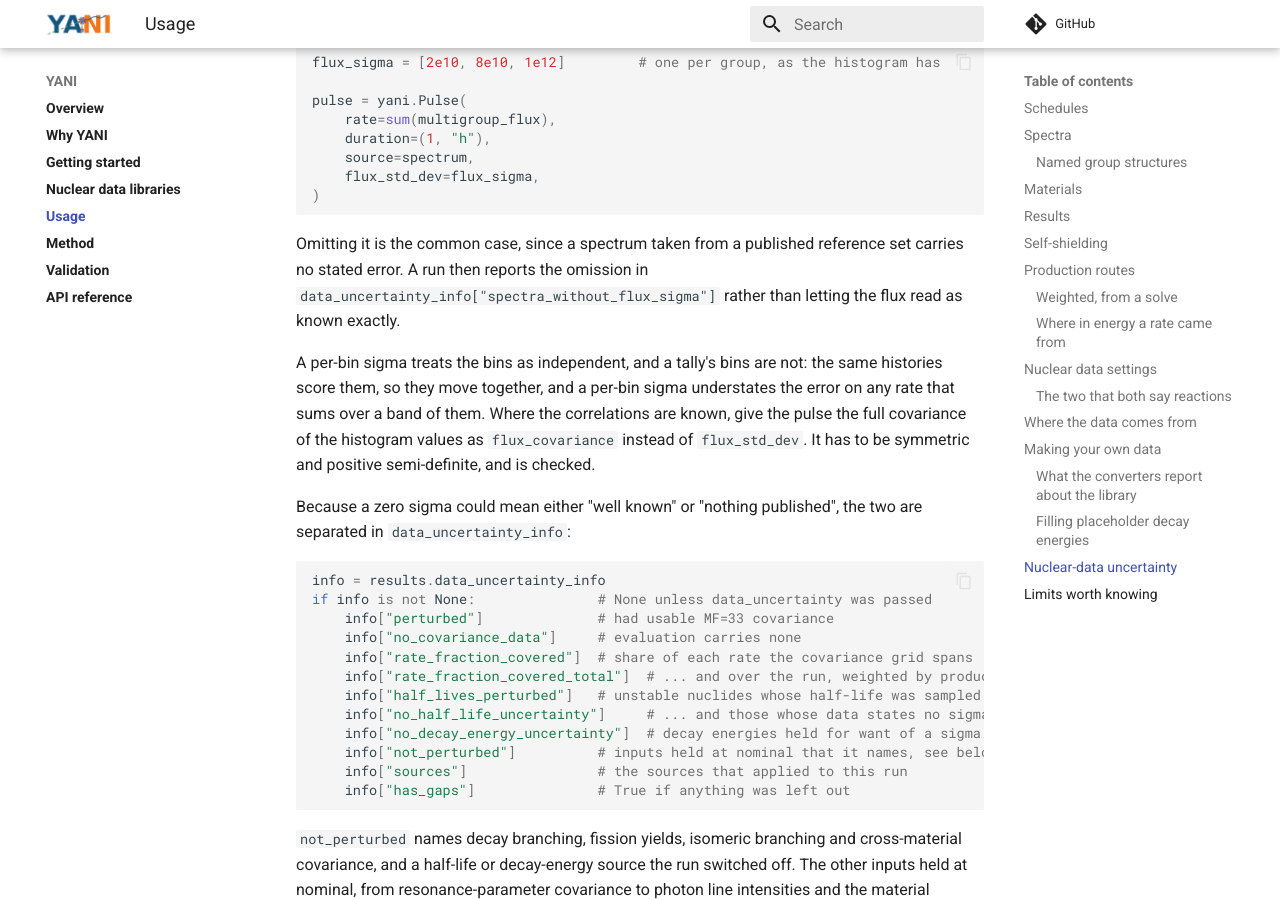
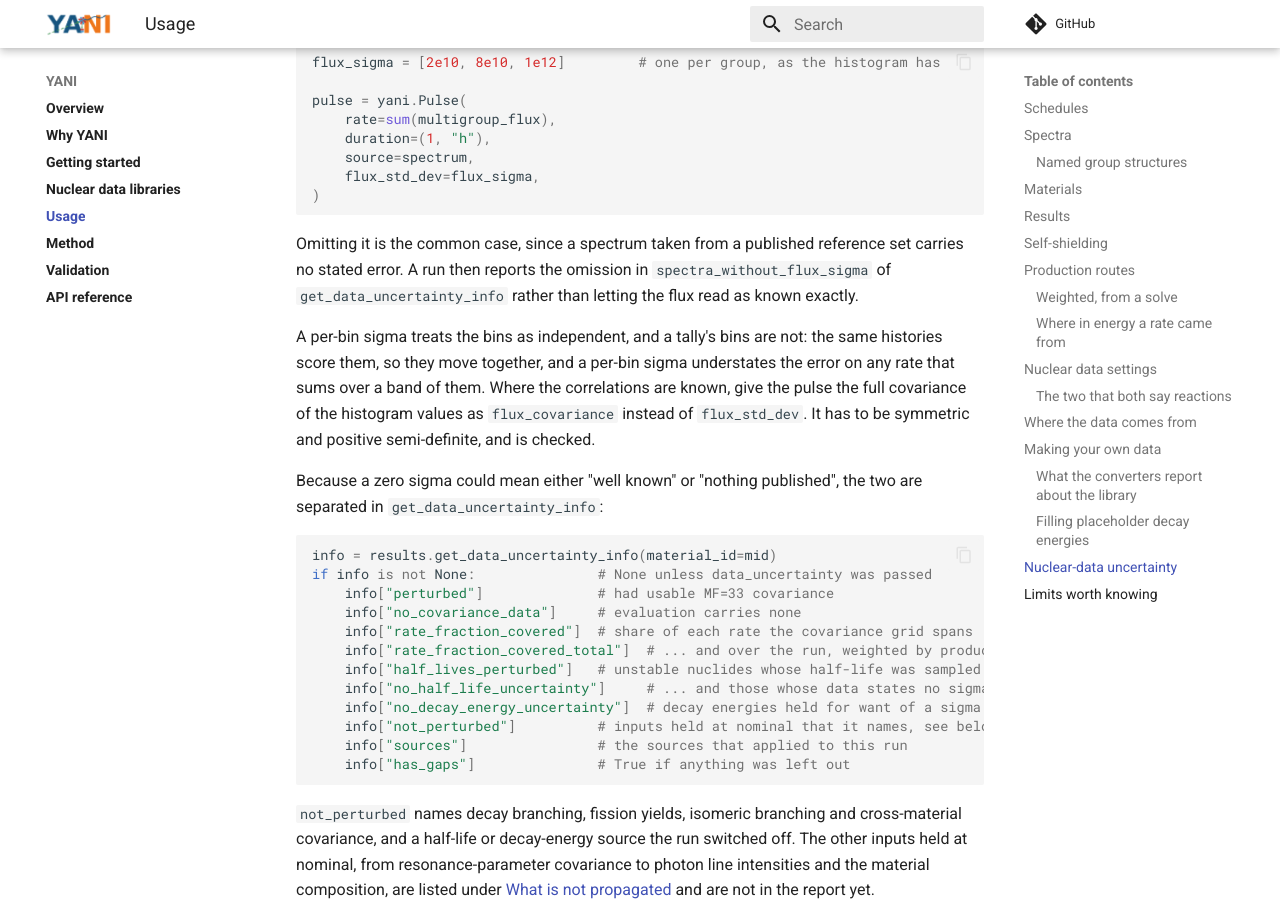
Before and after one commit to fusion-neutronics/yani, an MkDocs documentation site: the page built from docs/usage.md, in a window 1280 px wide and 900 px high, scrolled down 15784 px. Built offline with MkDocs 1.6.1 and Material for MkDocs 9.7.7, drawn with Linux system fonts in a browser that asks for light colours; comment, search, counter and statistics services are not loaded; some of the changed text lies outside the part shown.

Commit message:
Read the uncertainty and shielding reports through their getters
Core main replaced the TransmutationResults properties
data_uncertainty_info and self_shielding_info with
get_data_uncertainty_info(material_id) and
get_self_shielding_info(material_id), one report per material. These
pages now describe main, so they use main's spelling in the examples and
in the prose. check_examples.py passes against main's stubs and fails
against the pinned 0.18.0 on exactly these two names, so the pages have
to move with the pin.

````diff
--- a/docs/usage.md
+++ b/docs/usage.md
@@ -294,8 +294,8 @@
 
 <!-- doctest: skip -->
 ```python
-shielding = results.self_shielding_info
-if shielding is not None:              # None only for a coupled yamc run
+shielding = results.get_self_shielding_info(material_id=foil.id or 0)
+if shielding is not None:              # None for a transport-coupled solve
     shielding["method"], shielding["chord_cm"]   # how, and the chord used
     shielding["shielded"]              # nuclides the correction reached
     shielding["not_shielded"]          # and why each of the others was left
@@ -768,8 +768,8 @@
 
 Omitting it is the common case, since a spectrum taken from a published
 reference set carries no stated error. A run then reports the omission in
-`data_uncertainty_info["spectra_without_flux_sigma"]` rather than letting the
-flux read as known exactly.
+`spectra_without_flux_sigma` of `get_data_uncertainty_info` rather than letting
+the flux read as known exactly.
 
 A per-bin sigma treats the bins as independent, and a tally's bins are not: the
 same histories score them, so they move together, and a per-bin sigma
@@ -779,11 +779,11 @@
 and positive semi-definite, and is checked.
 
 Because a zero sigma could mean either "well known" or "nothing published", the
-two are separated in `data_uncertainty_info`:
+two are separated in `get_data_uncertainty_info`:
 
 <!-- doctest: skip -->
 ```python
-info = results.data_uncertainty_info
+info = results.get_data_uncertainty_info(material_id=mid)
 if info is not None:               # None unless data_uncertainty was passed
     info["perturbed"]              # had usable MF=33 covariance
     info["no_covariance_data"]     # evaluation carries none
@@ -896,7 +896,7 @@
   values; [What is not propagated](method.md#what-is-not-propagated) says how
   much each can matter.
 - Nothing is self-shielded unless you give a shape or a chord, so a dilute run
-  of a resonance absorber reads high. `self_shielding_info["would_shield"]`
+  of a resonance absorber reads high. `would_shield` in `get_self_shielding_info`
   flags which nuclides on the run that skipped it, and how strongly their own
   resonances could bite. It is a screen, not a bound: only a shielded run says
   by how much.
````
Also changed, not shown: docs/method.md (+2 -2 lines), docs/validation.md (+1 -1 lines), docs/why_yani.md (+2 -2 lines).
